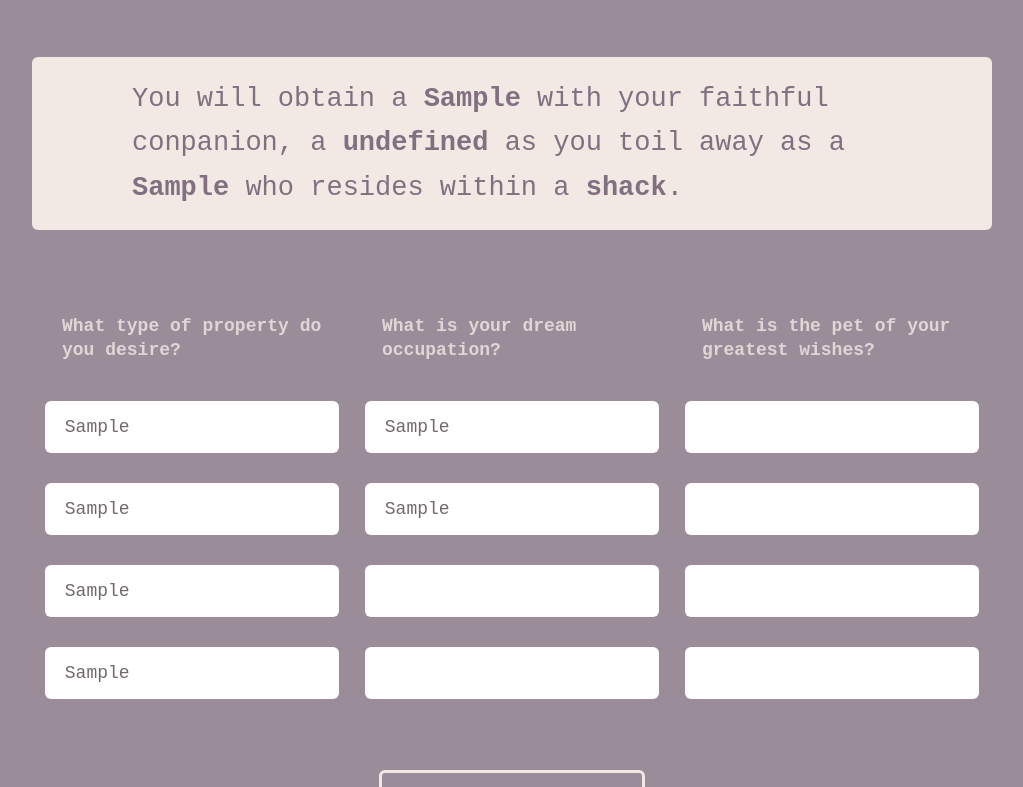
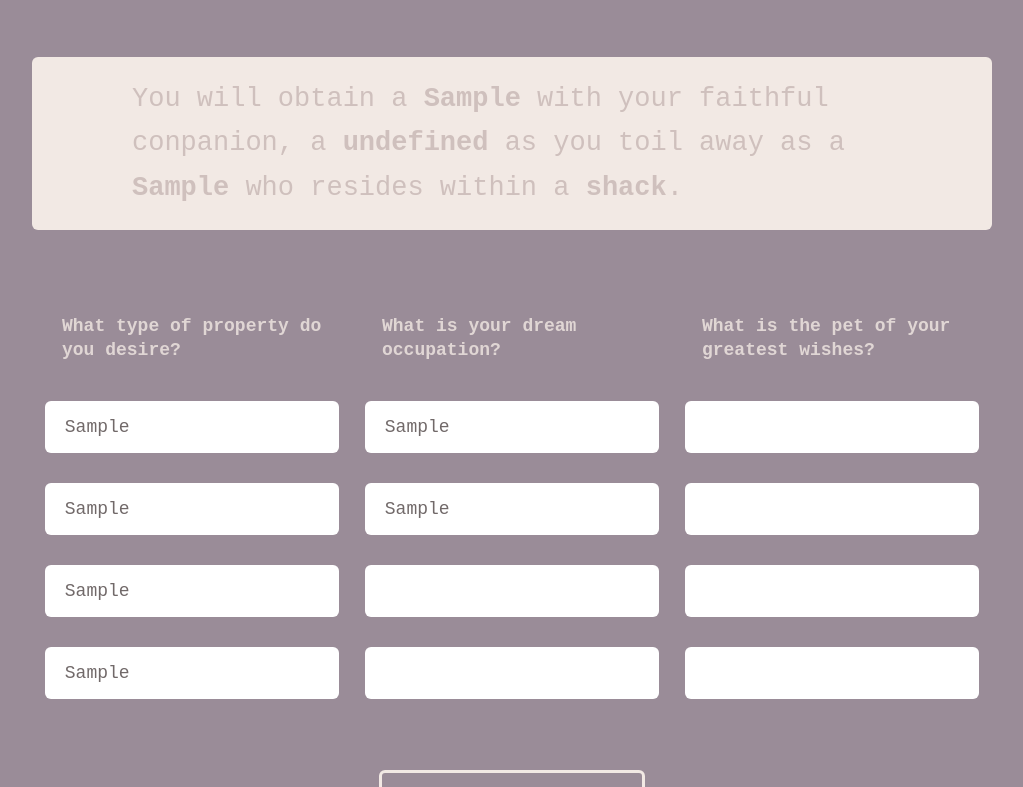
Before and after one commit to Krayola27/MASH-game, a plain HTML site: page index.html in a window 1280 px wide. Both pictures are taken after typing "Sample", "Sample", "Sample", "Sample", "Sample", "Sample" into the empty fields and a click on the button "Tell my fortune". Shown: the part 256-1043 px from the top of the page, without its empty margins (128-1151 px from the left). Drawn offline with Linux system fonts and the light colour scheme.

Commit message:
Update styles.css

```diff
--- a/styles.css
+++ b/styles.css
@@ -92,7 +92,7 @@ body {
     margin: 60px 0;
     background: #f2e9e4;
     border-radius: 6px;
-    color: #827081;
+    color: #cfc0bd;
     transition: 1s linear;
   }
 
```
